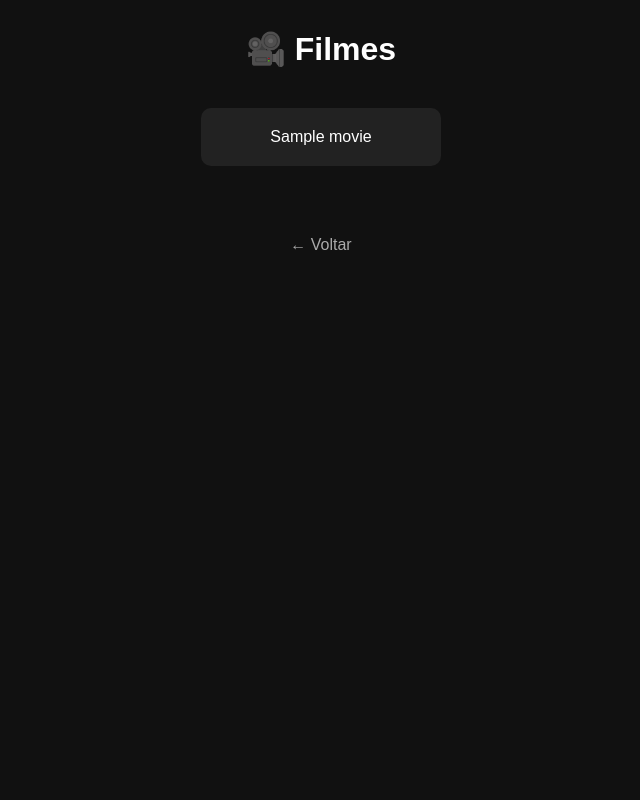
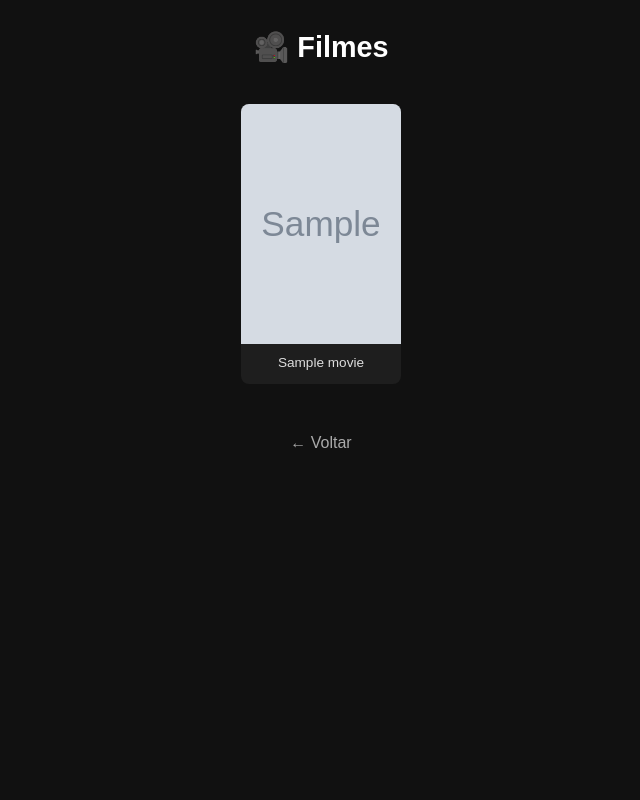
Before and after one commit to pedro-lucas-melo/Project-Streaming, a Python web app: template templates/movies.html in a window 1280 px wide. Shown: the whole page, without its empty margins (319-959 px from the left). Run offline with Jinja, Linux system fonts and the light colour scheme; the template is opened without the code that fills it: most values are stand-ins (such as "Sample title", 1, 10 or a date in 2020); grey boxes marked "Sample" are stand-in pictures.

Commit message:
feat: add TMDB poster thumbnails for series and movies with SQLite cache

```diff
--- a/src/streaming/config.py
+++ b/src/streaming/config.py
@@ -15,6 +15,7 @@ class ConfigManager:
 
         self.host = os.getenv("HOST", "0.0.0.0")
         self.port = int(os.getenv("PORT", 8080))
+        self.tmdb_token = os.getenv("TMDB_API_READ_TOKEN", "")
 
         self._validate()
 
--- a/templates/movies.html
+++ b/templates/movies.html
@@ -5,42 +5,77 @@
     <meta name="viewport" content="width=device-width, initial-scale=1.0">
     <title>Filmes</title>
     <style>
+        * { margin: 0; padding: 0; box-sizing: border-box; }
+
         body {
             background: #111;
             color: white;
             font-family: Arial, sans-serif;
-            text-align: center;
+            min-height: 100vh;
         }
 
-        h1 { margin-top: 30px; }
+        h1 {
+            text-align: center;
+            padding: 30px 0 20px;
+            font-size: 1.8rem;
+        }
 
         .grid {
             display: flex;
             justify-content: center;
             gap: 20px;
             flex-wrap: wrap;
-            margin-top: 40px;
-            padding: 0 20px 40px;
+            padding: 20px 30px 50px;
         }
 
         .card {
-            background: #222;
-            padding: 20px;
-            border-radius: 10px;
-            width: 200px;
-            transition: 0.2s;
+            width: 160px;
+            border-radius: 8px;
+            overflow: hidden;
+            background: #1e1e1e;
+            transition: transform 0.15s, background 0.15s;
             cursor: pointer;
+            display: flex;
+            flex-direction: column;
         }
 
-        .card:hover { background: #444; transform: scale(1.05); }
+        .card:hover { transform: scale(1.05); background: #2a2a2a; }
 
-        a { text-decoration: none; color: white; }
+        .poster {
+            width: 160px;
+            height: 240px;
+            object-fit: cover;
+            background: #333;
+            display: block;
+        }
+
+        .poster-placeholder {
+            width: 160px;
+            height: 240px;
+            background: #2a2a2a;
+            display: flex;
+            align-items: center;
+            justify-content: center;
+            font-size: 2.5rem;
+        }
+
+        .card-title {
+            padding: 10px 10px 12px;
+            font-size: 0.85rem;
+            color: #ddd;
+            text-align: center;
+            line-height: 1.3;
+        }
 
         .voltar {
-            display: inline-block;
-            margin-top: 30px;
+            display: block;
+            text-align: center;
+            padding-bottom: 30px;
             color: #aaa;
+            text-decoration: none;
         }
+
+        .voltar:hover { color: white; }
     </style>
 </head>
 <body>
@@ -49,26 +84,22 @@
 
 <div class="grid">
     {% for movie in movies %}
-        {#
-          CORREÇÃO: path passado via encodeURIComponent em JS — igual ao season.html.
-          Evita caminhos de disco expostos em href e problemas com caracteres especiais.
-        #}
-        <div class="card"
-             data-path="{{ movie.path }}"
-             tabindex="0"
-             role="link"
-             onclick="openMovie(this)"
-             onkeydown="if(event.key==='Enter')openMovie(this)">
-            {{ movie.name }}
-        </div>
+    <div class="card" onclick="openMovie('{{ movie.path }}')">
+        {% if movie.poster_url %}
+        <img class="poster" src="{{ movie.poster_url }}" alt="{{ movie.name }}" loading="lazy">
+        {% else %}
+        <div class="poster-placeholder">🎥</div>
+        {% endif %}
+        <div class="card-title">{{ movie.name }}</div>
+    </div>
     {% endfor %}
 </div>
 
 <a class="voltar" href="/">← Voltar</a>
 
 <script>
-function openMovie(el) {
-    window.location.href = "/watch?path=" + encodeURIComponent(el.dataset.path);
+function openMovie(path) {
+    window.location.href = "/watch?path=" + encodeURIComponent(path);
 }
 </script>
 
```
Also changed, not shown: src/streaming/database.py (+38 -0 lines), src/streaming/server.py (+12 -2 lines), src/streaming/tmdb.py (added, +40 -0 lines), templates/index.html (+62 -25 lines).
